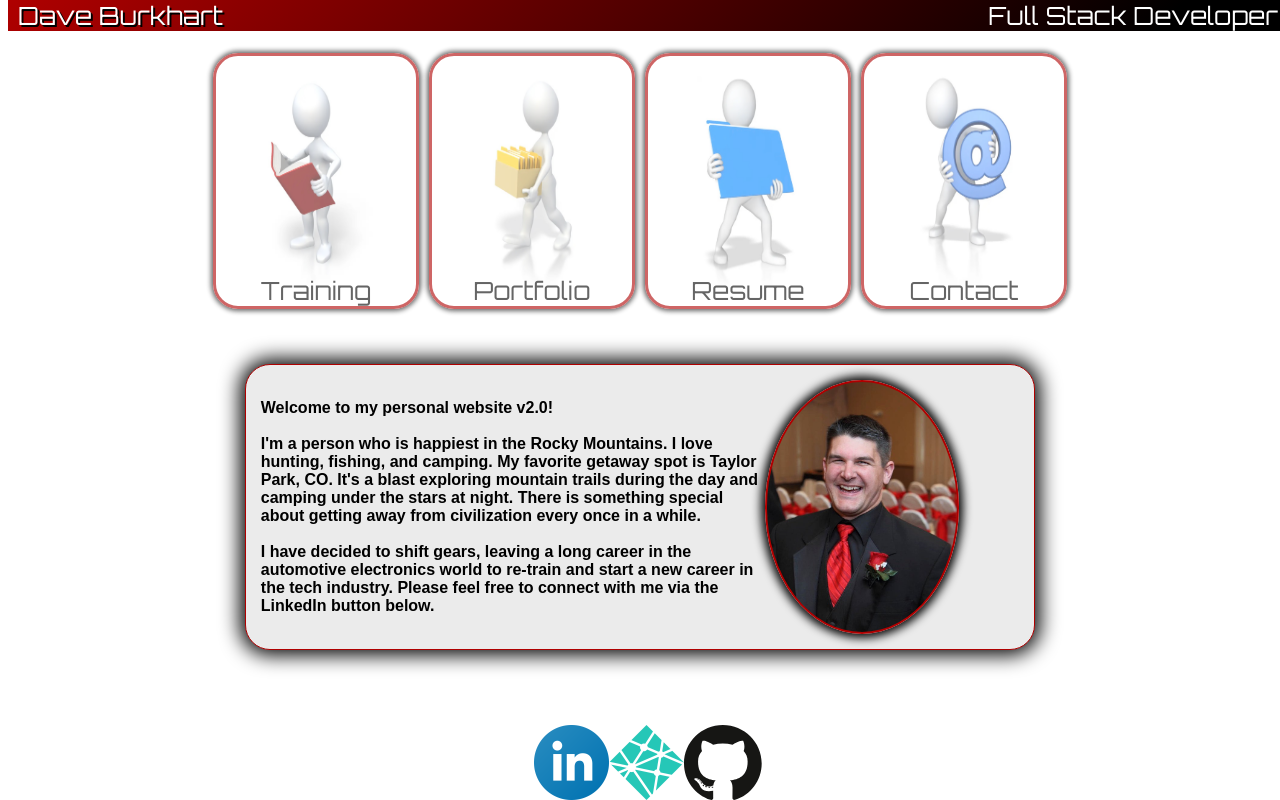
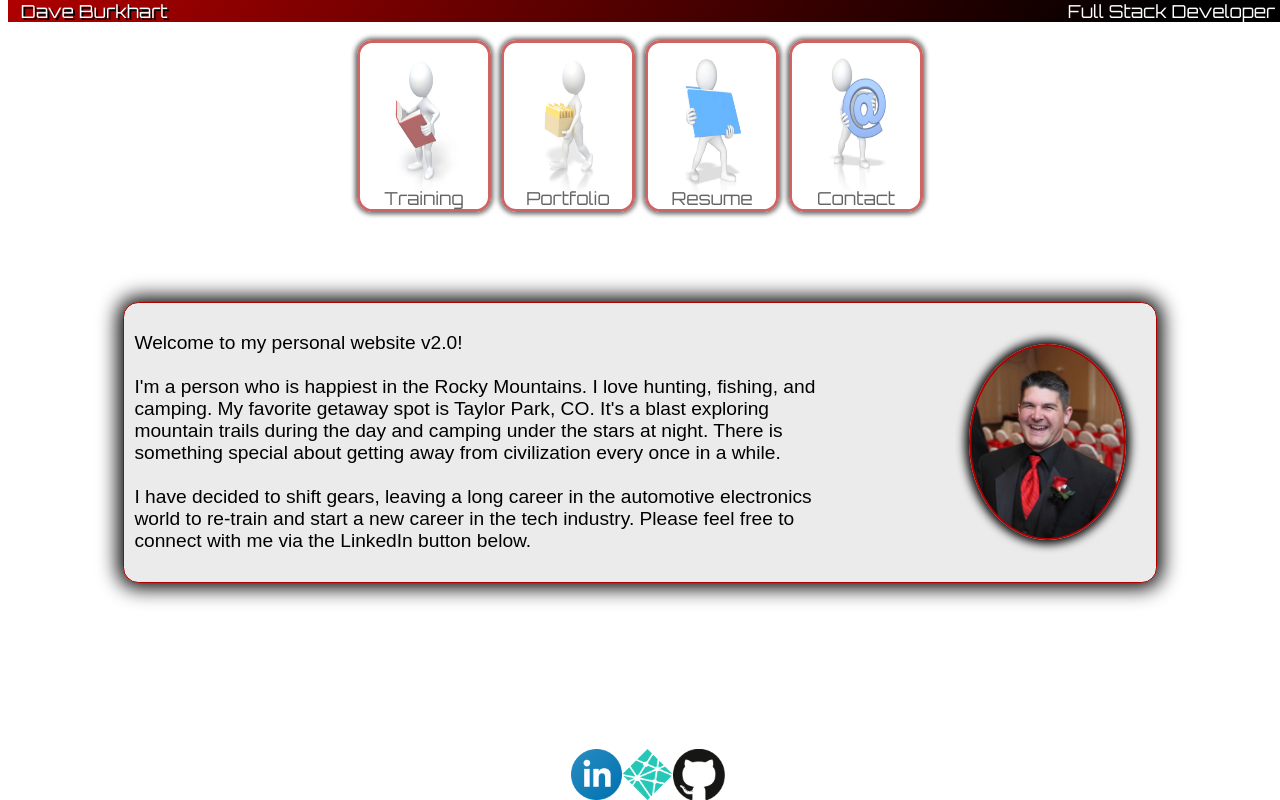
Before and after one commit to drb2023/Website, a React app: page / in a window 1280 px wide. Built offline with nearby package versions, Linux system fonts and the light colour scheme.

Commit message:
sizing adjustments

```diff
--- a/public/style.css
+++ b/public/style.css
@@ -9,20 +9,20 @@
 }
 
 #l-header{
-    font-size: 25px;
+    font-size: 1.4vw;
     font-family: 'Montserrat', sans-serif;
     font-family: 'Orbitron', sans-serif;
     text-shadow: 2px 2px black;
-    padding-left: 10px;
+    padding-left: 1vw;
     color: white;
 }
 
 #r-header{display: flex;
-    font-size: 25px;
+    font-size: 1.4vw;
     font-family: 'Montserrat', sans-serif;
     font-family: 'Orbitron', sans-serif;
     color: white;
-    padding-right: 10px;
+    padding-right: 1vw;
 }
 
 a:link {color: black; text-decoration: none;}
@@ -35,28 +35,28 @@ a:hover {color: black; text-shadow: 5px 5px 5px black;}
 /* ----------START MAIN----------- */
 
 .body{
-    display: flex; flex-direction: column;
+    display: flex;
+    flex-direction: column;
 }
 
 .nav-boxes{
     display: flex; flex-direction: row; justify-content: center;
-    margin-top: 40px;
+    margin-top: 2.5vw; margin-bottom: .5vw;
 }
 
     .nav-box-1{display: flex;
         justify-content: center; align-items:flex-end;
-        margin: 5px;
         border: 3px solid rgb(175, 0, 0);
-        border-radius: 25px;
+        border-radius: 1.2vw;
         box-shadow: 0px 0px 5px 2px black;
-        width: 200px; height: 250px;
+        width: 10vw; height: 13vw;
         background-image: url("./images/bookFig.jpg");
         background-position: center;
-        background-size: 205px 255px;
+        background-size: 10.1vw 13.1vw;
         background-repeat: no-repeat;
         opacity: 60%;
         cursor: pointer;
-        font-size: 25px;
+        font-size: 1.4vw;
         font-family: 'Montserrat', sans-serif;
         font-family: 'Orbitron', sans-serif;
     }
@@ -64,7 +64,7 @@ a:hover {color: black; text-shadow: 5px 5px 5px black;}
     .nav-box-1:hover{
         opacity: 100%;
         border: 3px solid chartreuse;
-        border-radius: 25px;
+        border-radius: 1.2vw;
         box-shadow: 0px 0px 20px 5px black;
         transform: scale(1.05);
         transition: all .4s ease-out;
@@ -72,18 +72,18 @@ a:hover {color: black; text-shadow: 5px 5px 5px black;}
 
     .nav-box-2{display: flex;
         justify-content: center; align-items:flex-end;
-        margin: 5px;
         border: 3px solid rgb(175, 0, 0);
-        border-radius: 25px;
+        border-radius: 1.2vw;
         box-shadow: 0px 0px 5px 2px black;
-        width: 200px; height: 250px;
+        margin-left: 10px; margin-right: 5px;
+        width: 10vw; height: 13vw;
         background-image: url("./images/boxFig.jpg");
         background-position: center;
-        background-size: 205px 255px;
+        background-size: 10.1vw 13.1vw;
         background-repeat: no-repeat;
         opacity: 60%;
         cursor: pointer;
-        font-size: 25px;
+        font-size: 1.4vw;
         font-family: 'Montserrat', sans-serif;
         font-family: 'Orbitron', sans-serif;
     }
@@ -91,7 +91,7 @@ a:hover {color: black; text-shadow: 5px 5px 5px black;}
     .nav-box-2:hover{
         opacity: 100%;
         border: 3px solid chartreuse;
-        border-radius: 25px;
+        border-radius: 1.2vw;
         box-shadow: 0px 0px 20px 5px black;
         transform: scale(1.05);
         transition: all 0.4s ease-out;;
@@ -99,18 +99,18 @@ a:hover {color: black; text-shadow: 5px 5px 5px black;}
 
     .nav-box-3{display: flex;
         justify-content: center; align-items:flex-end;
-        margin: 5px;
         border: 3px solid rgb(175, 0, 0);
-        border-radius: 25px;
+        border-radius: 1.2vw;
+        margin-left: 5px; margin-right: 10px;
         box-shadow: 0px 0px 5px 2px black;
-        width: 200px; height: 250px;
+        width: 10vw; height: 13vw;
         background-image: url("./images/fileFig.jpg");
         background-position: center;
-        background-size: 205px 255px;
+        background-size: 10.1vw 13.1vw;
         background-repeat: no-repeat;
         opacity: 60%;
         cursor: pointer;
-        font-size: 25px;
+        font-size: 1.4vw;
         font-family: 'Montserrat', sans-serif;
         font-family: 'Orbitron', sans-serif;
     }
@@ -118,7 +118,7 @@ a:hover {color: black; text-shadow: 5px 5px 5px black;}
     .nav-box-3:hover{
         opacity: 100%;
         border: 3px solid chartreuse;
-        border-radius: 25px;
+        border-radius: 1.2vw;
         box-shadow: 0px 0px 20px 5px black;
         transform: scale(1.05);
         transition: all 0.4s ease-out;;
@@ -126,18 +126,17 @@ a:hover {color: black; text-shadow: 5px 5px 5px black;}
 
     .nav-box-4{display: flex;
         justify-content: center; align-items:flex-end;
-        margin: 5px;
         border: 3px solid rgb(175, 0, 0);
-        border-radius: 25px;
+        border-radius: 1.2vw;
         box-shadow: 0px 0px 5px 2px black;
-        width: 200px; height: 250px;
+        width: 10vw; height: 13vw;
         background-image: url("./images/atFig.jpg");
         background-position: center;
-        background-size: 205px 255px;
+        background-size: 10.1vw 13.1vw;
         background-repeat: no-repeat;
         opacity: 60%;
         cursor: pointer;
-        font-size: 25px;
+        font-size: 1.4vw;
         font-family: 'Montserrat', sans-serif;
         font-family: 'Orbitron', sans-serif;
     }
@@ -145,7 +144,7 @@ a:hover {color: black; text-shadow: 5px 5px 5px black;}
     .nav-box-4:hover{
         opacity: 100%;
         border: 3px solid chartreuse;
-        border-radius: 25px;
+        border-radius: 1.2vw;
         box-shadow: 0px 0px 20px 5px black;
         transform: scale(1.05);
         transition: all 0.4s ease-out;;
@@ -153,13 +152,15 @@ a:hover {color: black; text-shadow: 5px 5px 5px black;}
 
 .main{
     display:flex; justify-content: center;
+    margin-top: 5vw;
+    margin-bottom: 5vw;
 }
 
     .main-cont{
         display: flex; flex-direction: row; justify-content: space-between; align-items: center;
-        border: 1px solid rgb(175, 0, 0); border-radius: 25px;
-        padding: 15px; margin-top: 50px; margin-bottom: 50px;
-        width: 60%;
+        border: 1px solid rgb(175, 0, 0); border-radius: 1.2vw;
+        padding: .8vw; margin-top: 2vw; margin-bottom: 2vw;
+        width: 80%;
         background-color: rgb(235, 235, 235);
         box-shadow: 0px 0px 20px 5px black;
     }
@@ -167,49 +168,51 @@ a:hover {color: black; text-shadow: 5px 5px 5px black;}
     .text-title{
         color: rgb(175, 0, 0);
         text-decoration: underline;
+        font-weight: bold;
     }
 
     .text{
         display: flex;
         width: 70%;
+        font-size: 1.5vw;
         color: black;
-        font-family: Arial, Helvetica, sans-serif; font-weight: bold;
+        font-family: Arial, Helvetica, sans-serif;
     }
 
     .pic{
-        width: 200px; height: 250px;
-        margin-right: 60px;
+        width: 12vw; height: 15vw;
         background-image: url("./images/db_laugh.jpg");
         background-position: center;
-        background-size: 205px 255px;
+        background-size: 102%;
         background-repeat: no-repeat;
         border-radius: 50%;
         border: 2px solid rgb(175, 0, 0);
         box-shadow: 0px 0px 10px 4px rgb(0, 0, 0);
+        margin-right: 1.5vw;
     }
 
     .pic-training{
         background-image: url("./images/drb-fly.jpeg");
-        background-size: 205px 295px;
+        background-size: 102%;
     }
 
     .pic-portfolio{
         background-image: url("./images/portfolio.png");
-        background-size: 355px 255px;
+        background-size: 101% 102%
     }
 
-    .port-pics{display: flex;
-        float: left; align-items: center;
+    .port-pics{
+        display: flex; flex-wrap: nowrap; contain: content; align-items: center;
     }
 
     .pic-resume{
         background-image: url("./images/resume.png");
-        background-size: 275px 255px;
+        background-size: 101% 101%;
     }
 
     .pic-contact{
         background-image: url("./images/db-hunt.jpg");
-        background-size: 255px 255px;
+        background-size: 101% 101%;
     }
 
 
@@ -219,12 +222,13 @@ a:hover {color: black; text-shadow: 5px 5px 5px black;}
 .footer{
     display: flex; flex-direction: row; justify-content: center; align-items: center;
     bottom: 0;
+    margin-top: 100px;
     position: fixed;
     width: 100%;
+    background-color: white;
 }
 
 .footer-content{display: flex; justify-content: center;
-    height: 75px;
-    border-radius: 40px;
-    background-color: white;
+    height: 4vw;
+    border-radius: 10%;
 }
--- a/src/components/Footer.js
+++ b/src/components/Footer.js
@@ -1,21 +1,20 @@
 const Footer = () => {
 
     return (
-        <div>
+
             <div className="footer">
                 <div className="footer-content">
                     <a href="https://www.linkedin.com/in/dave-burkhart-261a90a5/" target="_blank" className="footer-content">
-                        <img src="/images/linkedin.png" alt="Dave's LinkedIn link"/></a>
+                    <img src="/images/linkedin.png" width="100%" height="100%" alt="LinkedIn button" /></a>
 
                     <a href="https://app.netlify.com/teams/drb2023/sites" target="_blank" className="footer-content">
-                        <img src="/images/netlify.png"/></a>
+                    <img src="/images/netlify.png" width="100%" height="100%" alt="Netlify button"/></a>
 
-                        <a href="https://github.com/drb2023" target="_blank" className="footer-content">
-                        <img src="/images/githubSvgVector.svg"/></a>
-
+                    <a href="https://github.com/drb2023" target="_blank" className="footer-content">
+                    <img src="/images/github.png" width="100%" height="100%" alt="GitHub button"/></a>
                 </div>
             </div>
-        </div>
+
     )
 }
 
--- a/src/components/PortfolioBody.js
+++ b/src/components/PortfolioBody.js
@@ -6,28 +6,26 @@ const PortfolioBody = () => {
                 <div className="main-cont">
                     <div className="text">
                         <div>
-                        <a href="https://silver-trifle-215547.netlify.app/" target="_blank" className="port-pics">
-                        <img src="images/TTT.png"/>Tic-Tac-Toe. A Fullstack Academy Class Project utilizing the basic fundamentals of HTML, CSS, and JavaScript to create a classic game.</a>
-                        <br></br>
-                        <br></br>
-                        <br></br>
-                        <br></br>
-                        <br></br>
-                        <br></br>
-                        <br></br>
-                        <br></br>
-                        <a href="https://silver-axolotl-d9bd10.netlify.app/" target="_blank" className="port-pics">
-                        <img src="images/prospect.jpg"/>Gold Prospector. A Fullstack Academy Class Project utilizing the basic fundamentals of HTML, CSS, and JavaScript to create clicker / counter activity.</a>
-                        <br></br>
-                        <br></br>
-                        <br></br>
-                        <br></br>
-                        <br></br>
-                        <br></br>
-                        <br></br>
-                        <br></br>
-                        <a href="https://phenomenal-semifreddo-6698b7.netlify.app/" target="_blank" className="port-pics">
-                        <img src="images/website1.jpg"/>Personal Website #1. A Fullstack Academy Class Project utilizing HTML & CSS. This was my first disign of a website before learning anything about JavaScript.</a>
+                            <a href="https://silver-trifle-215547.netlify.app/" target="_blank" className="port-pics ttt">
+                            <img src="images/TicTacToe.png" width= "150px" height= "150px"/></a>
+                            <p className="text-title">Tic-Tac-Toe</p>
+                            A Fullstack Academy Class Project utilizing the basic fundamentals of HTML, CSS, and JavaScript to create a classic game.
+
+                            <br></br>
+                            <br></br>
+
+                            <a href="https://silver-axolotl-d9bd10.netlify.app/" target="_blank" className="port-pics pros">
+                            <img src="images/WoWmining.jpg" width="150px" height="150px"/></a>
+                            <p className="text-title">Gold Prospector</p>
+                            A Fullstack Academy Class Project utilizing the basic fundamentals of HTML, CSS, and JavaScript to create clicker / counter activity.
+
+                            <br></br>
+                            <br></br>
+
+                            <a href="https://phenomenal-semifreddo-6698b7.netlify.app/" target="_blank" className="port-pics web">
+                            <img src="images/web1.jpg" width="150px" height="150px"/></a>
+                            <p className="text-title">Personal Website #1</p>
+                            A Fullstack Academy Class Project utilizing HTML & CSS. This was my first disign of a website before learning anything about JavaScript.
                         </div>
                     </div>
                     <div className="pic pic-portfolio"></div>
--- a/src/components/TrainingBody.js
+++ b/src/components/TrainingBody.js
@@ -5,8 +5,8 @@ const TrainingBody = () => {
             <section className="main">
                 <div className="main-cont">
                     <div className="text">
-                        <p>
-                            My Education and Training:
+                        <div>
+                            <b>My Education and Training:</b>
                             <br/>
                             <br/>
                             <p className="text-title">Fullstack Academy - Colorado State University: Jan 2023 - April 2023</p>
@@ -37,7 +37,7 @@ const TrainingBody = () => {
                             Fully trained and licensed to operate the M1A1 Abrams Main Battle Tank.
                             <br/>
                             <br/>
-                        </p>
+                        </div>
                     </div>
                     <div className="pic pic-training"></div>
                 </div>
--- a/src/index.js
+++ b/src/index.js
@@ -16,23 +16,18 @@ const App = () => {
 
     const [body, setBody] = useState(Body);
     function changeToTraining() {
-        console.log("The callback func ran");
         setBody(TrainingBody)
     }
     function changeToPortfolio() {
-        console.log("The callback func ran");
         setBody(PortfolioBody)
     }
     function changeToResume() {
-        console.log("The callback func ran");
         setBody(ResumeBody)
     }
     function changeToContact() {
-        console.log("The callback func ran");
         setBody(ContactBody)
     }
     function changeToIndex() {
-        console.log("The callback func ran");
         setBody(Body)
     }
 
```
Also changed, not shown: public/images/TTT.png (deleted), public/images/TicTacToe.png (added), public/images/WoWmining.jpg (added), public/images/portfolio.png, public/images/prospect.jpg (deleted), public/images/resume.png, public/images/web1.jpg (added), public/images/website1.jpg (deleted), 2 other files.
